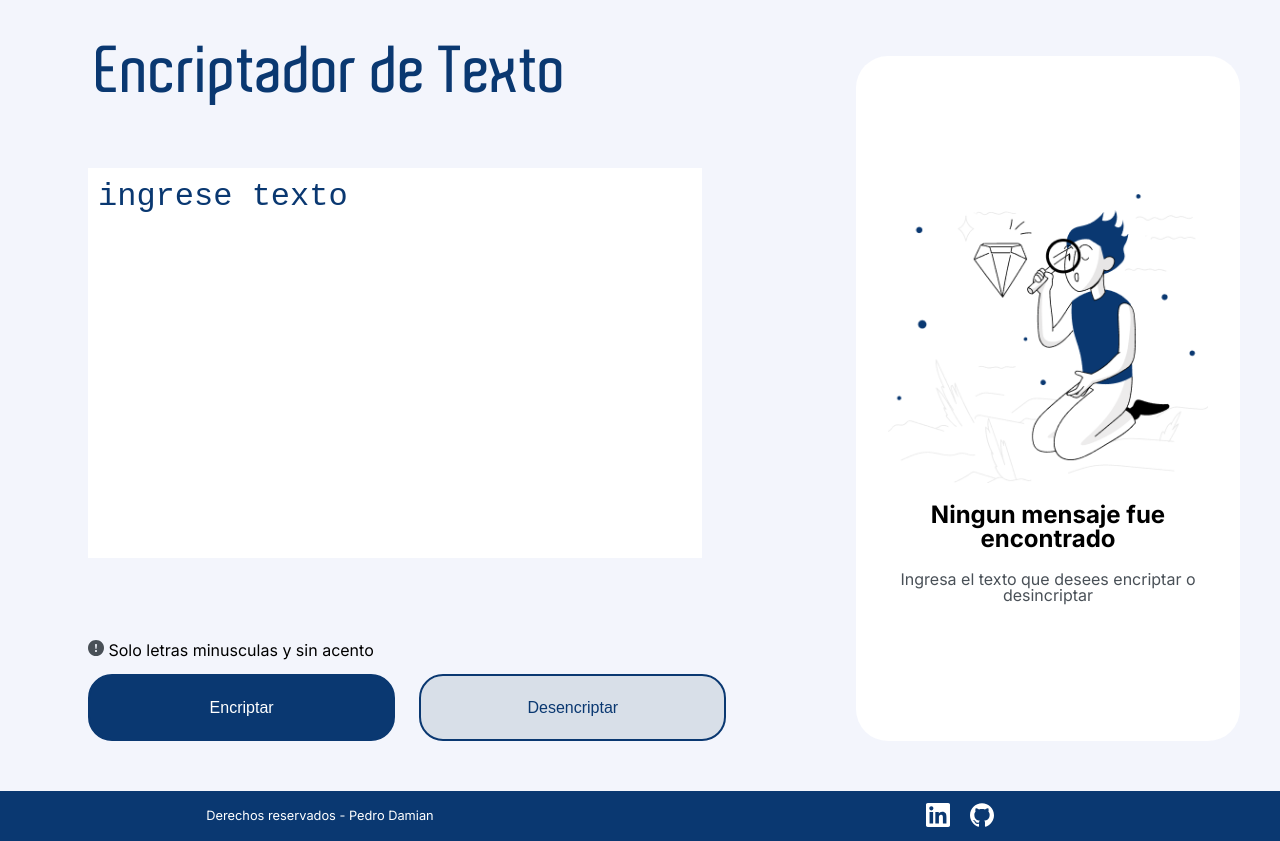
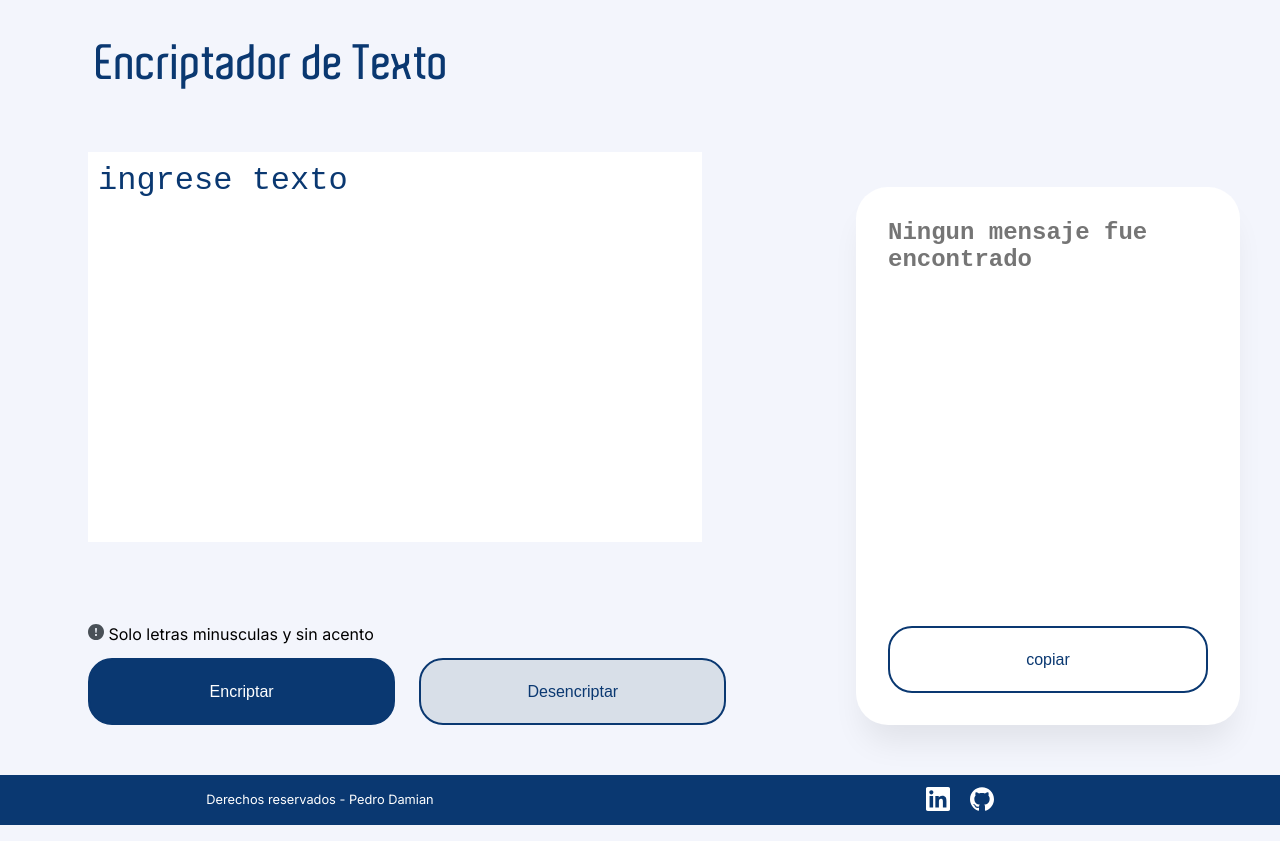
Before and after one commit to pedro-damian/encriptador-texto, a plain HTML site: page index.html in a window 1280 px wide. Both pictures are taken after a click on the button "Encriptar". Drawn offline with Linux system fonts and the light colour scheme.

Commit message:
encriptador HTML-CSS en proceso

```diff
--- a/estilos.css
+++ b/css/estilos.css
@@ -12,7 +12,7 @@
 
 @font-face {
   font-family: 'aldo';
-  src: url(./fonts/aldo\ pc.ttf);
+  src: url(/fonts/aldo\ pc.ttf);
   font-weight: bold;
   font-style: bold;
 }
@@ -37,7 +37,7 @@ header {
   margin-top: 40px;
   font-family: 'aldo';
   font-weight: bold;
-  font-size: 4rem;
+  font-size: 3rem;
   color: var(--color-font);
 }
 
@@ -90,6 +90,7 @@ header {
   color: #fff;
   font-size: 16px;
   border: 2px solid var(--color-font);
+  cursor: pointer;
 }
 .btn-desencriptar{
   width: 40%;
@@ -100,9 +101,10 @@ header {
   color: var(--color-font);
   font-size: 16px;
   border: 2px solid var(--color-font);
+  cursor: pointer;
 }
 .btn-copiar{
-  width: 80%;
+  width: 100%;
   max-width: 328px;
   height: 67px;
   border-radius: 24px;
@@ -110,11 +112,14 @@ header {
   color: var(--color-font);
   font-size: 16px;
   border: 2px solid var(--color-font);
+  cursor: pointer;
+  margin: 0 auto;
+  display: none;
 }
 
-.oculto {
-  display: none;
-}
+/* .oculto {
+
+} */
 
 .rigth{
   background-color: #fff;
@@ -126,6 +131,19 @@ header {
   flex-direction: column;
   justify-content: center;
   gap: 20px;
+  box-shadow: 0px 24px 32px -8px #00000014;
+}
+
+.ajuste{
+}
+
+.ajustar{
+  height: auto;
+  justify-content: space-between;
+  min-height: calc(100% - 67px - 32px);
+  pointer-events: all;
+  text-align: left;
+  overflow: auto;
 }
 
 .muneco{
@@ -133,9 +151,15 @@ header {
 }
 
 .mensaje{
-  text-align: center;
+  text-align: left;
   font-weight: bold;
   font-size: 24px;
+  color: var(--color-greyDark);
+	border: none;
+	outline: none;
+	overflow: hidden;
+	resize: none;
+	pointer-events: none;
 }
 
 .info-mensaje{
--- a/index.html
+++ b/index.html
@@ -6,12 +6,14 @@
   <meta name="viewport" content="width=device-width, initial-scale=1.0">
   <title>Encriptador</title>
 
+  <link rel="stylesheet" href="./css/reset.css">
+  <link rel="stylesheet" href="./css/estilos.css">
+
   <link rel="preconnect" href="https://fonts.googleapis.com">
   <link rel="preconnect" href="https://fonts.gstatic.com" crossorigin>
   <link href="https://fonts.googleapis.com/css2?family=Inter:wght@100..900&display=swap" rel="stylesheet">
 
-  <link rel="stylesheet" href="reset.css">
-  <link rel="stylesheet" href="estilos.css">
+
 </head>
 
 <body>
@@ -25,22 +27,22 @@
   <main>
     <div class="main">
       <div class="left">
-        <textarea class="text-area" name="" cols="30" rows="10" placeholder="ingrese texto"></textarea>
+        <textarea id="textarea" class="text-area" name="" cols="30" rows="10" placeholder="ingrese texto"></textarea>
 
         <div class="container-botones">
           <img src="./img/bi_exclamation.svg" alt="">
           <span>Solo letras minusculas y sin acento</span>
           <div class="boton-item">
-            <button class="btn-encriptar">Encriptar</button>
-            <button class="btn-desencriptar">Desencriptar</button>
+            <button id="btnEncriptar" class="btn-encriptar">Encriptar</button>
+            <button id="btnDesencriptar" class="btn-desencriptar">Desencriptar</button>
           </div>
         </div>
       </div>
-      <div class="rigth">
-        <img class="muneco" src="./img/Muñeco.png" alt="">
-        <p class="mensaje">Ningun mensaje fue encontrado</p>
-        <p class="info-mensaje">Ingresa el texto que desees encriptar o desincriptar</p>
-        <button class="btn-copiar oculto">copiar</button>
+      <div id="container_right" class="rigth">
+        <img id="munheco" class="muneco" src="./img/Muñeco.png" alt="">
+        <textarea id="mensajeFinal" class="mensaje" placeholder="Ningun mensaje fue encontrado"></textarea>
+        <p id="infoMensaje" class="info-mensaje">Ingresa el texto que desees encriptar o desincriptar</p>
+        <button id="btnCopiar" class="btn-copiar oculto">copiar</button>
       </div>
     </div>
     <footer>
@@ -53,6 +55,10 @@
       </div>
     </footer>
   </main>
+
+
+
+  <script src="./js/script.js"></script>
 </body>
 
 </html>
--- /dev/null
+++ b/js/script.js
@@ -0,0 +1,41 @@
+
+const textarea = document.getElementById("textarea");
+const btnEncriptar = document.getElementById("btnEncriptar");
+const btnDesencriptar = document.getElementById("btnDesencriptar");
+const btnCopiar = document.getElementById("btnCopiar");
+const mensajeFinal = document.getElementById("mensajeFinal");
+const munheco = document.getElementById("munheco");
+const infoMensaje = document.getElementById("infoMensaje");
+const container_right = document.getElementById("container_right")
+
+let reemplazar = [
+  ["e", "enter"],
+  ["o", "ober"],
+  ["i", "imes"],
+  ["a", "ai"],
+  ["u", "ufat"],
+]
+
+btnEncriptar.addEventListener("click", () => {
+  const texto = textarea.value.toLowerCase()
+  function encriptar(newText){
+    for(let i=0; i< reemplazar.length; i++){
+      if(newText.includes(reemplazar[i][0])){
+        newText = newText.replaceAll(reemplazar[i][0], reemplazar[i][1]);
+      };
+    };
+    return newText
+  }
+  const textoEncriptado = encriptar(texto);
+  mensajeFinal.innerHTML = textoEncriptado;
+
+  // oculta la imagen y el mensaje de informacion del contenedor derecho
+  munheco.style.display = "none";
+  infoMensaje.style.display = "none";
+
+  // muestra el boton de copiar texto
+  btnCopiar.style.display = "block";
+
+  container_right.classList.add("ajustar");
+  mensajeFinal.classList.add("ajustar");
+});
```
Also changed, not shown: fonts/Document/trypo.html (deleted, +0 -11 lines), css/reset.css (renamed from reset.css), fonts/EULA/license.txt (deleted), fonts/Fonts/aldo pc.ttf (deleted).
